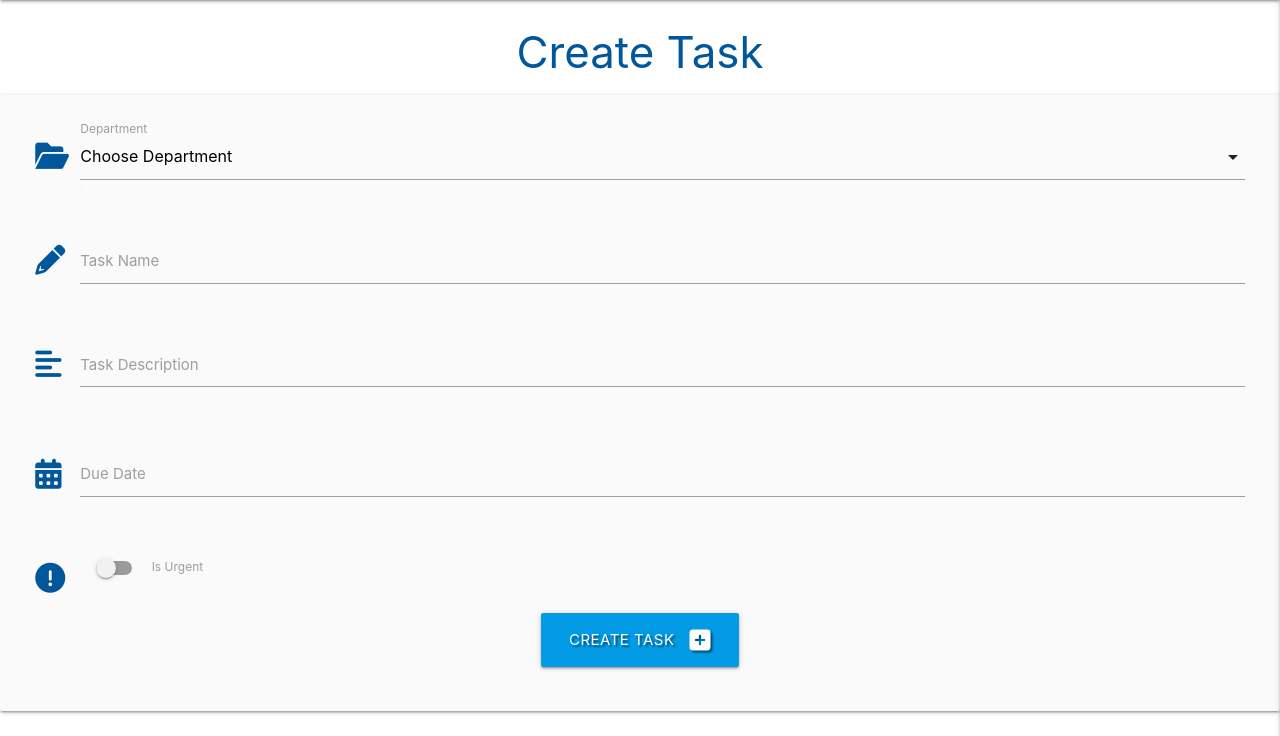
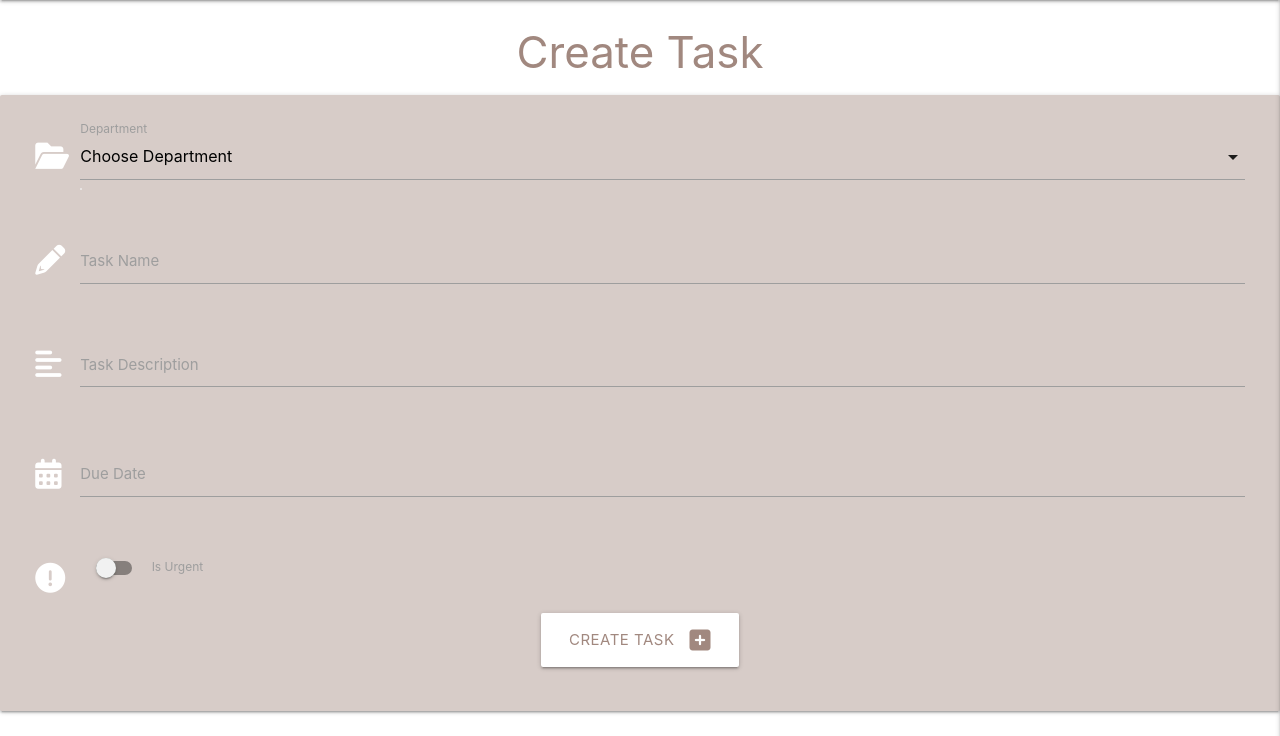
Before and after one commit to Carhul/Task_Manager, a Flask app: page /create_task in a window 1280 px wide. Shown: the part 64-800 px from the top of the page. Run offline with Flask 2, Linux system fonts and the light colour scheme; data that the repository does not hold is empty; some libraries are stand-ins or nearby versions.

Commit message:
Change colors to some elements, trying to find best way to do it

```diff
--- a/templates/tasks/create_task.html
+++ b/templates/tasks/create_task.html
@@ -1,14 +1,14 @@
 {% extends "base.html" %}
 {% block content %}
 
-    <h3 class="light-blue-text text-darken-4 center-align">Create Task</h3>
+    <h3 class="brown-text text-lighten-2 center-align">Create Task</h3>
 
-    <div class="row card-panel grey lighten-5">
+    <div class="row card-panel brown lighten-4">
         <form class="col s12" method="POST" action="{{ url_for('create_task') }}">
             <!-- Department selection -->
             <div class="row">
                 <div class="input-field col s12">
-                    <i class="fa-solid fa-folder-open prefix light-blue-text text-darken-4"></i>
+                    <i class="fa-solid fa-folder-open prefix white-text"></i>
                     <select id="department_name" name="department_name" class="validate" required>
                         <option value="" disabled selected>Choose Department</option>
                         {% for department in departments %}
@@ -21,7 +21,7 @@
             <!-- Task name -->
             <div class="row">
                 <div class="input-field col s12">
-                    <i class="fa-solid fa-pencil prefix light-blue-text text-darken-4"></i>
+                    <i class="fa-solid fa-pencil prefix white-text"></i>
                     <input id="task_name" name="task_name" minlength="5" maxlength="50" type="text" class="validate"
                         required>
                     <label for="task_name">Task Name</label>
@@ -30,7 +30,7 @@
             <!-- Task description -->
             <div class="row">
                 <div class="input-field col s12">
-                    <i class="fa-solid fa-align-left prefix light-blue-text text-darken-4"></i>
+                    <i class="fa-solid fa-align-left prefix white-text"></i>
                     <textarea id="task_description" name="task_description" minlength="5" maxlength="200"
                         class="materialize-textarea validate" required></textarea>
                     <label for="task_description">Task Description</label>
@@ -39,7 +39,7 @@
             <!-- Due date picker -->
             <div class="row">
                 <div class="input-field col s12">
-                    <i class="fa-solid fa-calendar-days prefix light-blue-text text-darken-4"></i>
+                    <i class="fa-solid fa-calendar-days prefix white-text"></i>
                     <input id="due_date" name="due_date" type="text" class="datepicker validate" required>
                     <label for="due_date">Due Date</label>
                 </div>
@@ -48,7 +48,7 @@
             <div class="row">
                 <div class="input-field col s12">
                     <div class="switch">
-                        <i class="fa-solid fa-circle-exclamation prefix light-blue-text text-darken-4"></i>
+                        <i class="fa-solid fa-circle-exclamation prefix white-text"></i>
                         <label for="is_urgent">
                             <input type="checkbox" id="is_urgent" name="is_urgent">
                             <span class="lever"></span>
@@ -60,7 +60,7 @@
             <!-- Submit button -->
             <div class="row">
                 <div class="col s12 center-align">
-                    <button type="submit" class="btn-large light-blue darken-1 text-shadow">
+                    <button type="submit" class="btn-large white brown-text text-lighten-2">
                         Create Task <i class="fa-solid fa-square-plus right"></i>
                     </button>
                 </div>
--- a/templates/tasks/tasks.html
+++ b/templates/tasks/tasks.html
@@ -1,7 +1,7 @@
 {% extends "base.html" %}
 {% block content %}
 
-    <h3 class="brown-text text-darken-10 center-align">All Tasks</h3>
+    <h3 class="brown-text text-lighten-2 center-align">All Tasks</h3>
 
     <div class="row card-panel brown lighten-4">
       <form action="{{ url_for('search') }}" method="post" class="col s12">
```
Also changed, not shown: static/css/style.css (line endings or trailing spaces).
